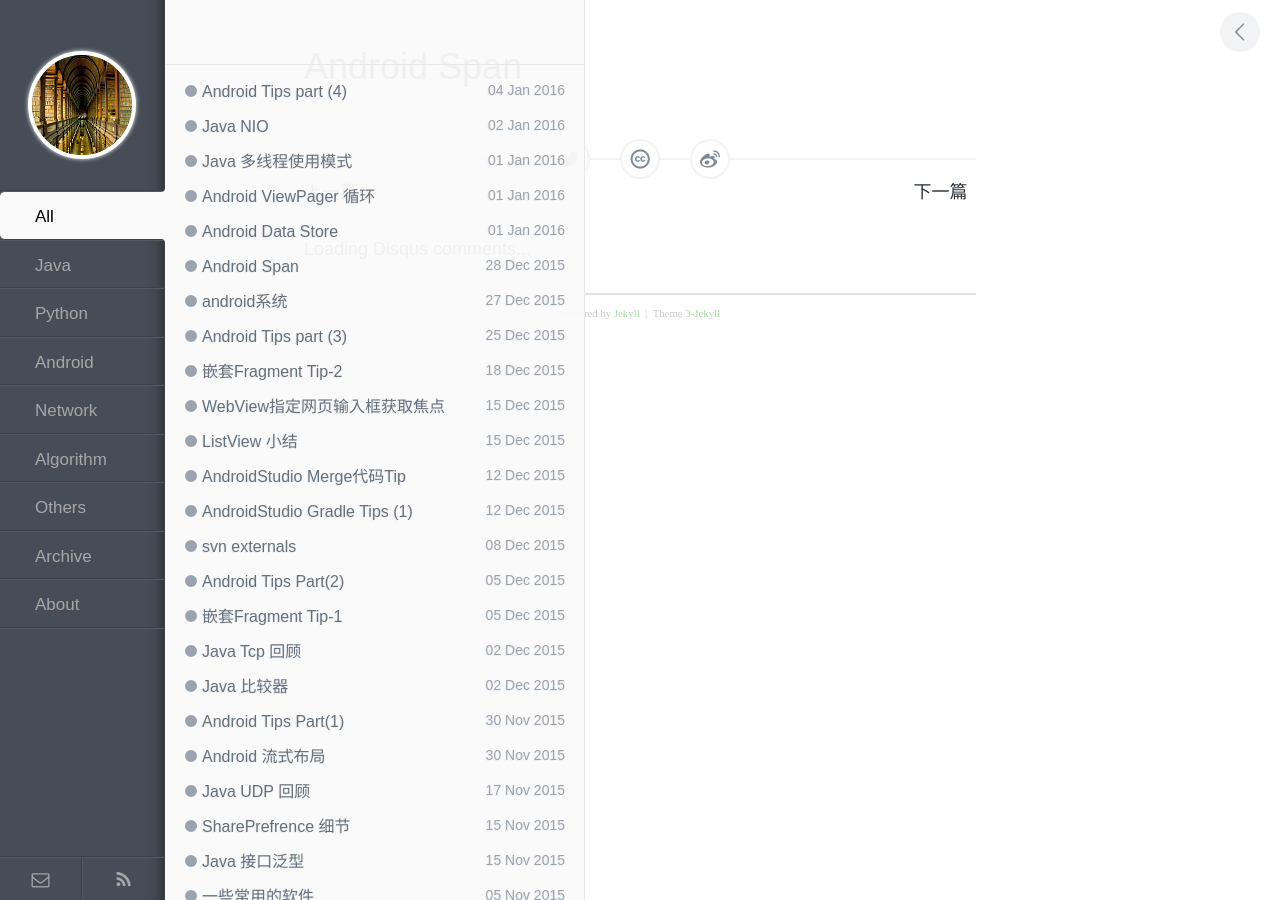
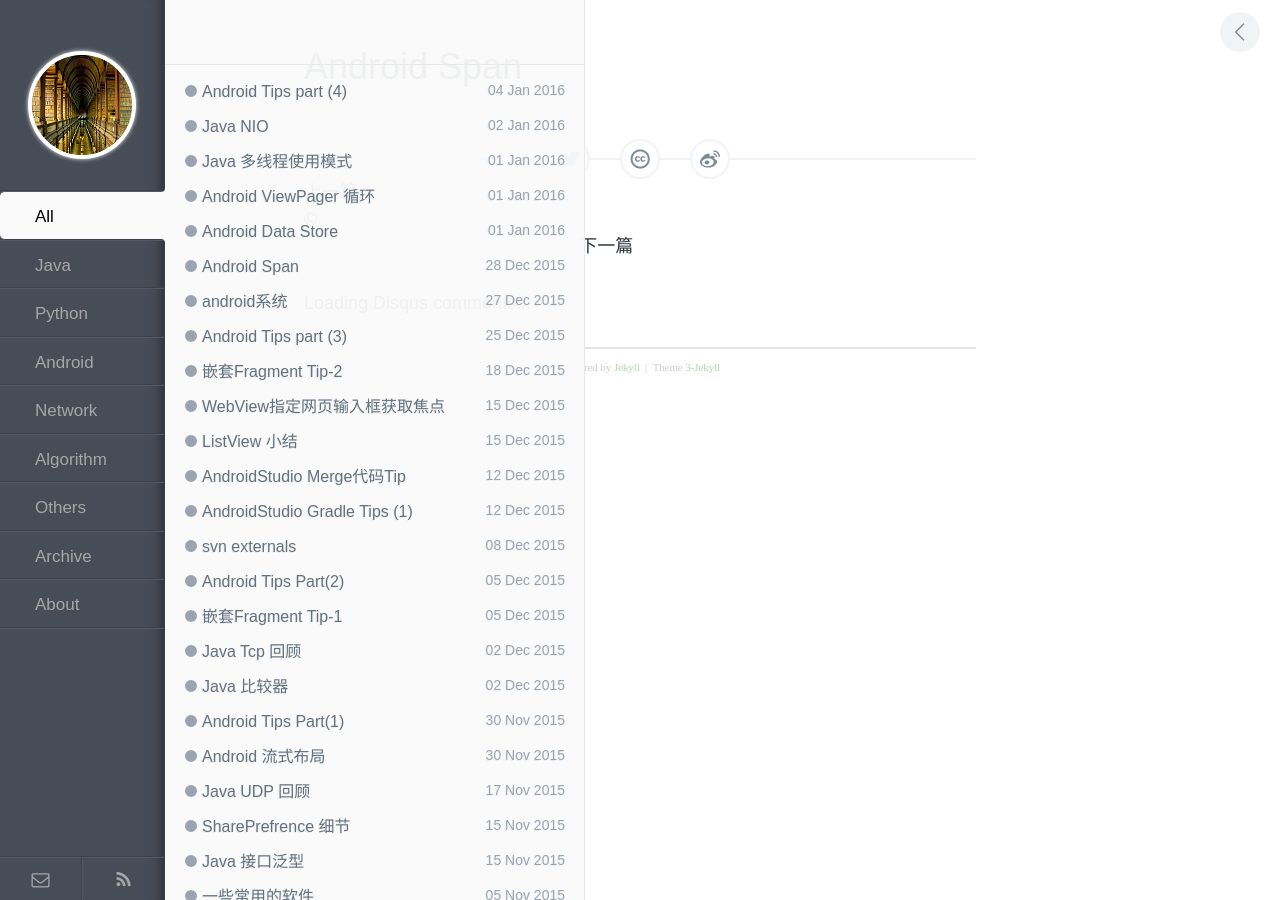
Before and after one commit to enlipan/enlipan.github.io, a Jekyll site: the page built from _posts/2015-12-28-android-span.md, in a window 1280 px wide. Built offline with Jekyll 4.4.1, drawn with Linux system fonts in a browser that asks for light colours; comment, search, counter and statistics services are not loaded.

Commit message:
post mode  post.html

```diff
--- a/_layouts/post.html
+++ b/_layouts/post.html
@@ -16,13 +16,14 @@
   <a id="icon-cc" class="fontello" href="http://creativecommons.org/licenses/by-nc-sa/3.0" target="_blank"></a>
   <a id="icon-weibo" class="fontello" href="javascript:void((function(s,d,e,r,l,p,t,z,c){var%20f='http://v.t.sina.com.cn/share/share.php?appkey=796486361',u=z||d.location,p=['&url=',e(u),'&title=',e(t||d.title),'&source=',e(r),'&sourceUrl=',e(l),'&content=',c||'gb2312','&pic=',e(p||'')].join('');function%20a(){if(!window.open([f,p].join(''),'mb',['toolbar=0,status=0,resizable=1,width=440,height=430,left=',(s.width-440)/2,',top=',(s.height-430)/2].join('')))u.href=[f,p].join('');};if(/Firefox/.test(navigator.userAgent))setTimeout(a,0);else%20a();})(screen,document,encodeURIComponent,'','','','','',''));" target="_blank"></a>
  </div> <!-- end #post__share -->
-<div>
+<div class="pl__title">
 	<div id = "post_pre_a_pre">
 	    {% if page.previous %}
 	    <a href="{{ BASE_PATH }}{{ page.previous.url }} " title="{{ page.previous.title }}" class="pl__title">上一篇</a>
 	    {% else %}
 	    {% endif %}
 	</div>
+	<div>&copy;</div>
 	<div id = "post_next_a_next">
 	    {% if page.next %}
 	    <a href="{{ BASE_PATH }}{{ page.next.url }}" title="{{ page.next.title }}"  class="pl__title">下一篇</a>
```
